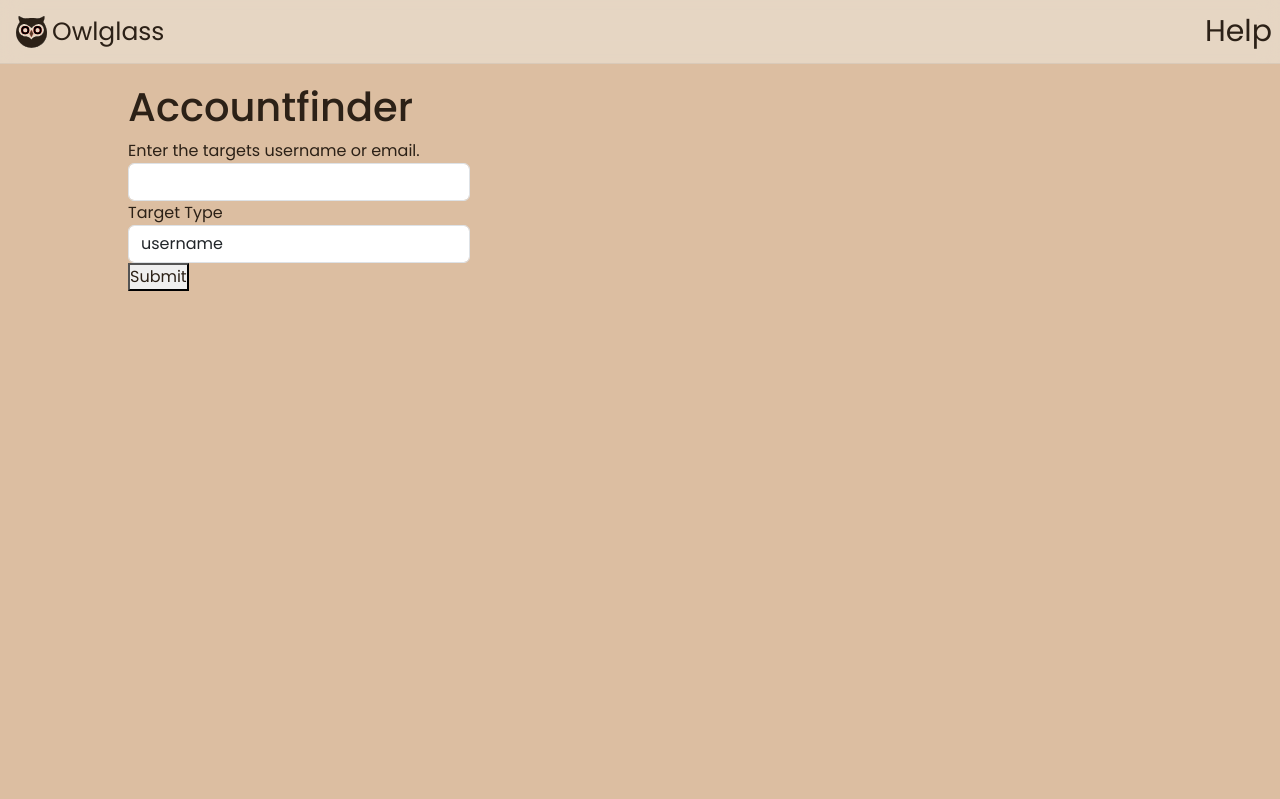
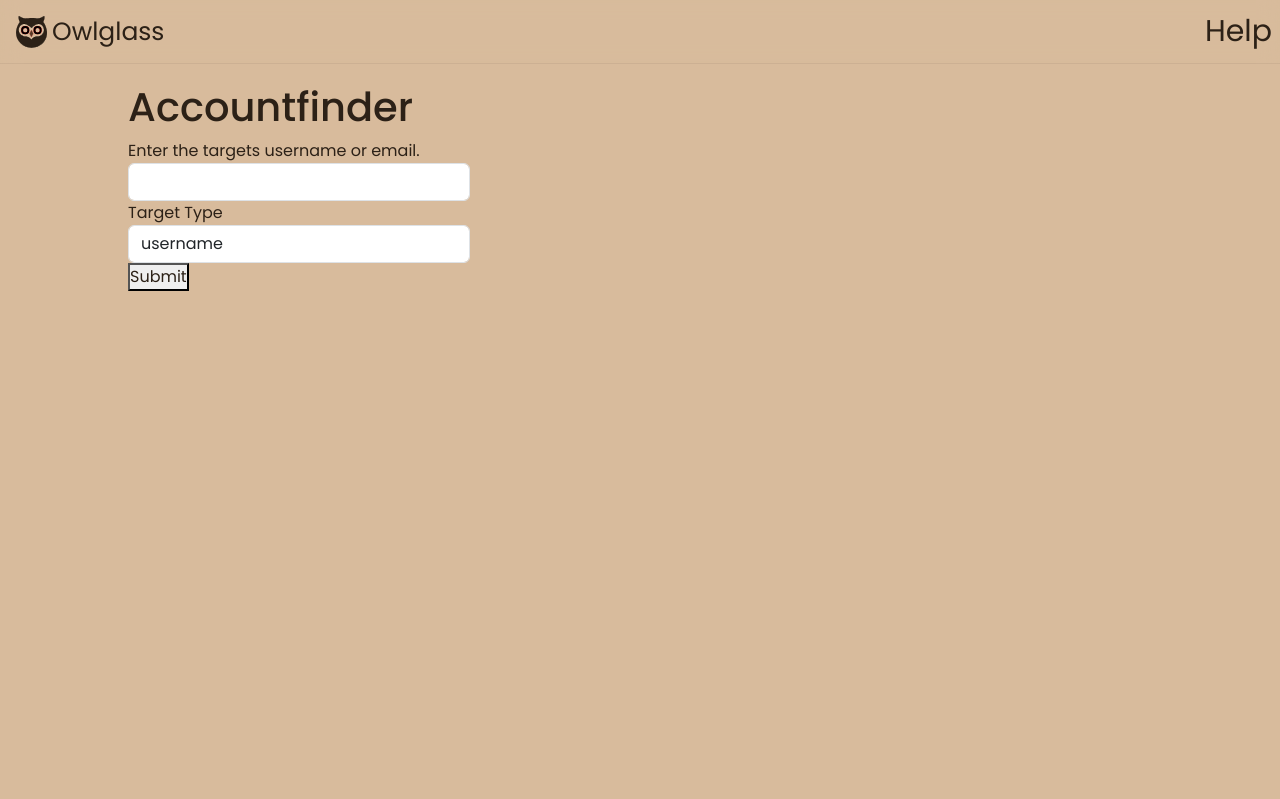
Before and after one commit to NotemTotem/OwlGlass, a Flask app: page /toolscripts/accountfinder in a window 1280 px wide; the page is wider, and only the part inside the window is pictured. Shown: the top 799 px of that part. Before the commit the page ends 291 px from the top of that part, so only its background shows below. Run offline with Flask 3, Linux system fonts and the light colour scheme.

Commit message:
Refactor navbar and layout styles; update background colors and structure in CSS and HTML templates

```diff
--- a/src/Webgui/static/navbar.css
+++ b/src/Webgui/static/navbar.css
@@ -9,7 +9,7 @@ a,a:hover{
 
 nav{
     backdrop-filter:blur(10px);
-    background:rgba(239,238,230,0.5);
+    background:rgba(216,187,156,0.5);
     /* background:rgba(252,251,244,0.8); */
     height: 4em;
     padding-left: 16px;
--- a/src/Webgui/static/style.css
+++ b/src/Webgui/static/style.css
@@ -9,7 +9,8 @@
 }
 
 :root {
-    --primary-background:#dcbea1;
+    --primary-background:#d8bb9c;
+    --secondary-background:#dcbea1;
     --foreground:#523d2a;
     --primary-text:#2c2117;
 }
@@ -17,6 +18,12 @@
 body {
     background-color: var(--primary-background);
 }
+
+html,body {
+    height: 100%;
+    margin: 0;
+}
+
 
 p {
     margin: 0;
@@ -26,10 +33,9 @@ p {
 }
 
 #main-container {
-    width: 100%;
-    height:100%;
-    display: flex;
-    flex-direction: column;
+    height: 100%;
+    padding-top: 83px;
     margin: 0 10% 0 10%;
-    padding-top: 83px;
 }
+
+.bottom {background-color: var(--secondary-background);}
--- a/src/Webgui/templates/root/base.html
+++ b/src/Webgui/templates/root/base.html
@@ -13,15 +13,15 @@
     <link rel="stylesheet" href="{{url_for('static',filename='style.css')}}">
     <link rel="stylesheet" href="{{url_for('static',filename='navbar.css')}}">
   </head>
-<header>
-  {% include '/root/navbar.html' %}
-</header>
+
 <body>
-  <div id="main-container" name="main-container">
+  <header>
+    {% include 'root/navbar.html' %}
+  </header>
+  <main id="main-container">
     {% block content %}
     {% endblock content %}
-  </div>
-  <script href="{{url_for('static',filename='script.js')}}"></script>
+  </main>
+  <script src="{{url_for('static',filename='script.js')}}"></script>
 </body>
-</div>
 </html>
```
Also changed, not shown: src/Webgui/templates/index.html (+9 -1 lines).
